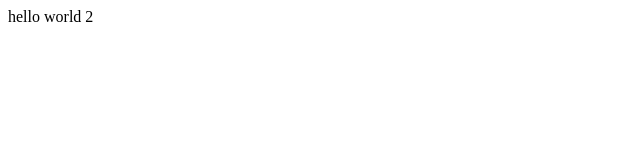
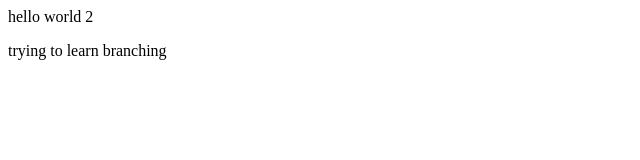
Before and after one commit to vikrampasricha/demo-rep-2, a plain HTML site: page index.html in a window 1280 px wide. Shown: the whole page, without its empty margins (0-640 px from the left). Drawn offline with Linux system fonts and the light colour scheme.

Commit message:
changes made in feture-branch

```diff
--- a/index.html
+++ b/index.html
@@ -1 +1,2 @@
 <h>hello world 2</h>
+<P>trying to learn branching</P>
```
